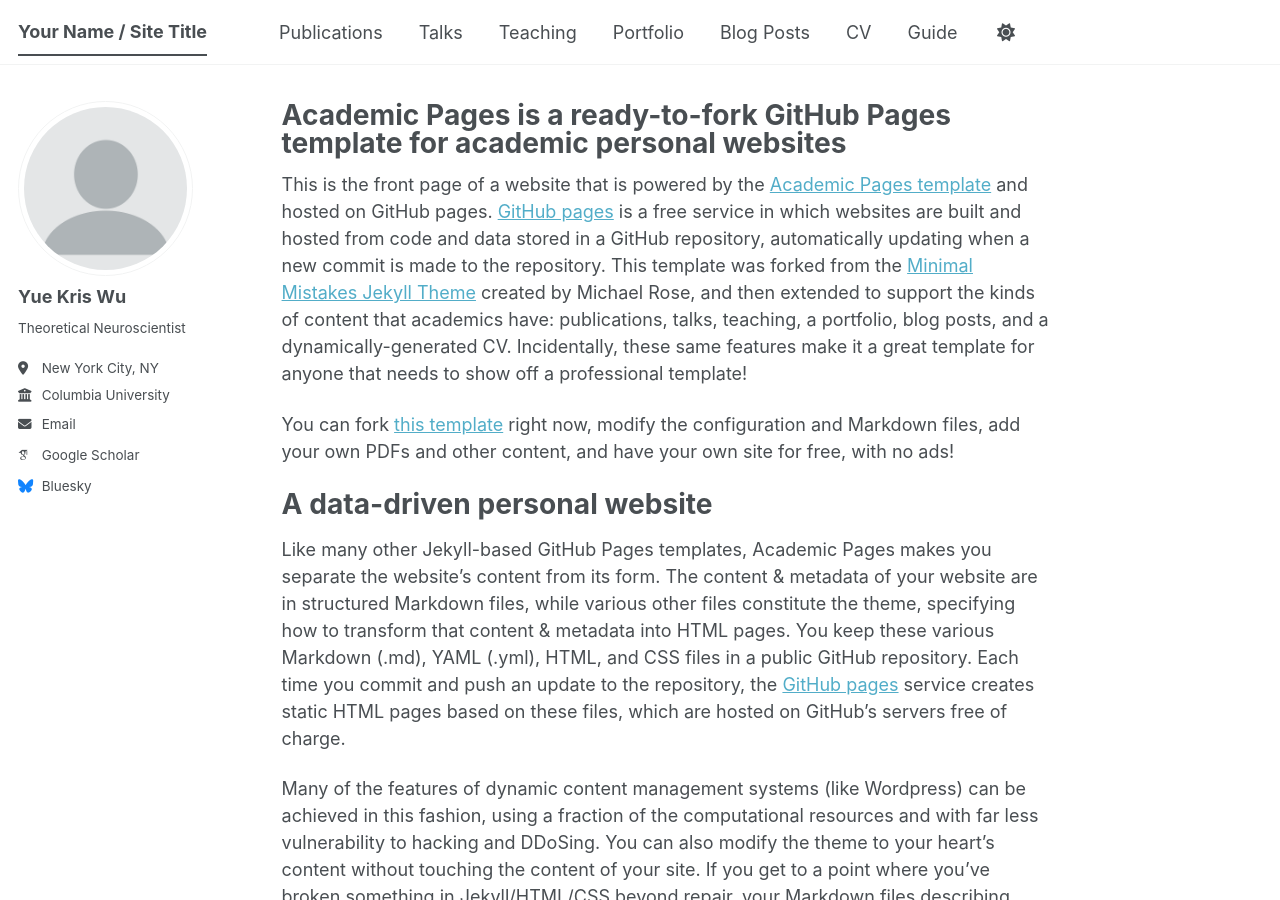
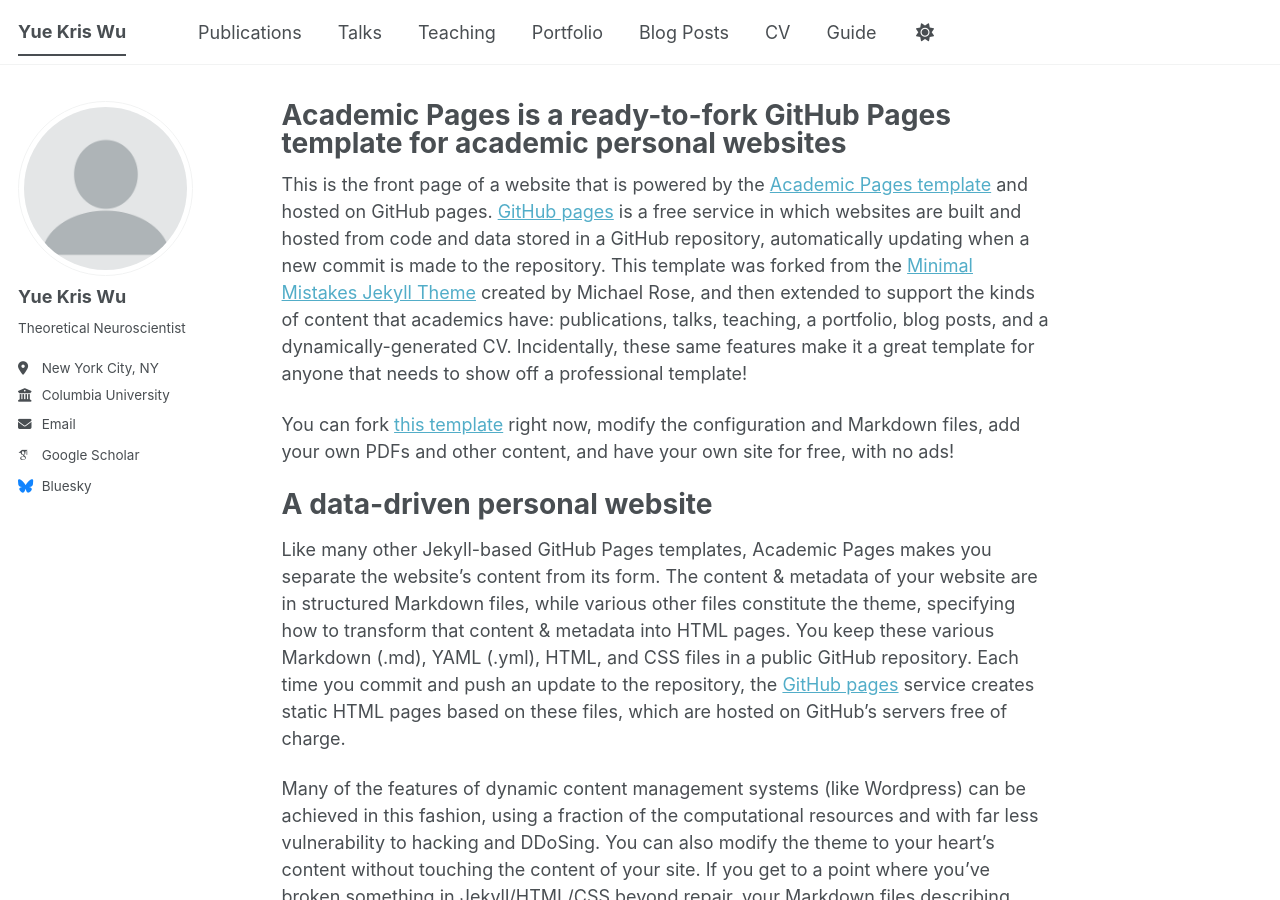
Before and after one commit to yuekriswu/yuekriswu.github.io, a Jekyll site: the page built from _pages/about.md, in a window 1280 px wide and 900 px high. Built offline with Jekyll 4.4.1, drawn with Linux system fonts in a browser that asks for light colours; some web fonts are replaced; a script bundle is joined from its source files by our own code; library files that are not in the unit come from our copies.

Commit message:
Update site title to 'Yue Kris Wu'

```diff
--- a/_config.yml
+++ b/_config.yml
@@ -9,7 +9,7 @@
 # Basic Site Settings
 locale                   : "en-US"
 site_theme               : "default" # The available themes options are "default", "air", "sunrise", "mint", "dirt" and "contrast"
-title                    : "Your Name / Site Title"
+title                    : "Yue Kris Wu"
 title_separator          : "-"
 name                     : &name "Your Name"
 description              : &description "Your Name's academic portfolio"   # Update this with a general description of your site, this is the default if not overridden by a page
```
